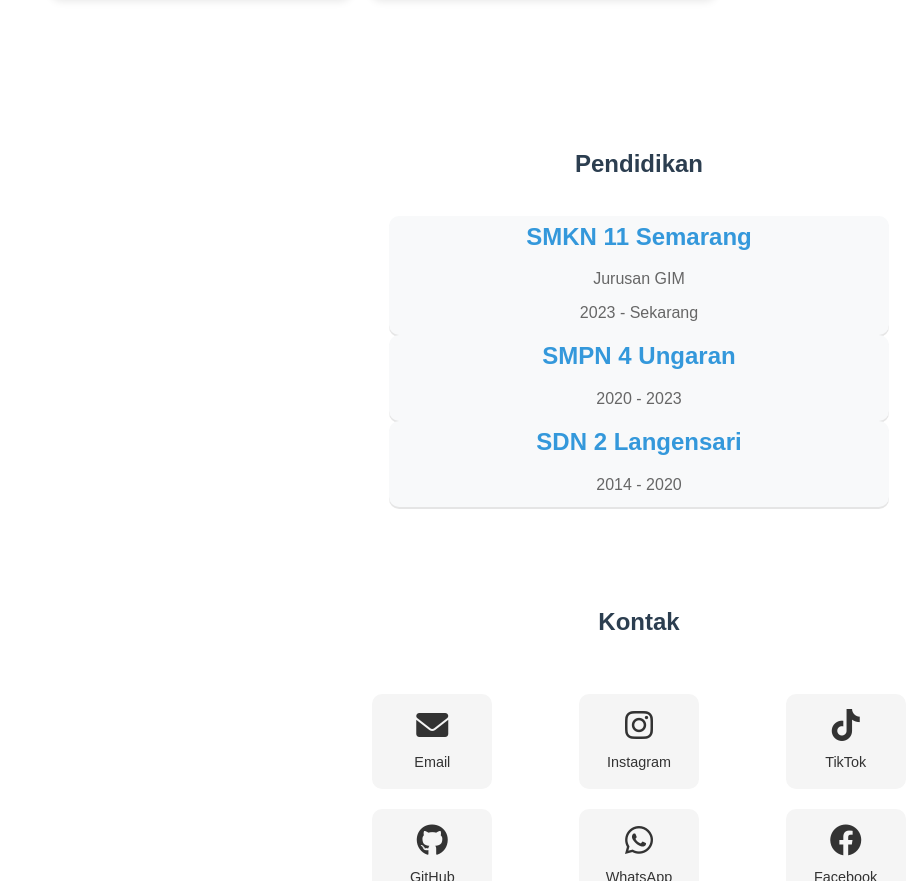
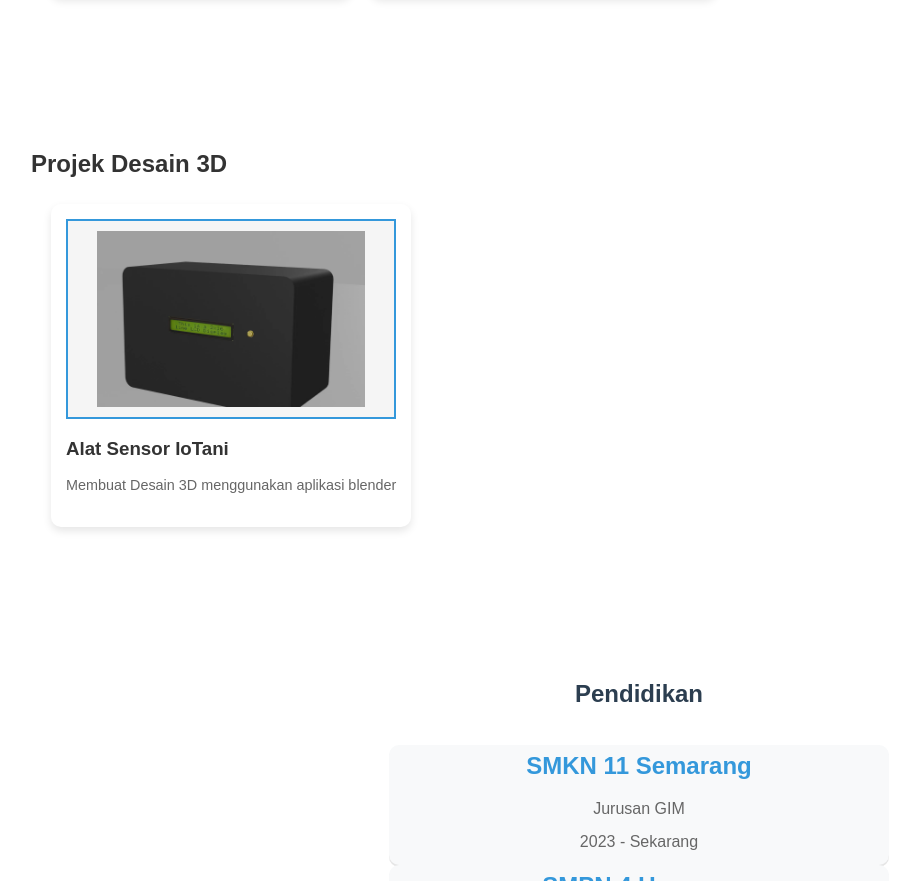
Before and after one commit to Fahrian-Annas/Portofolio-Fahrian-Annas, a plain HTML site: page index.html in a window 1280 px wide. Shown: the part 2091-2972 px from the top of the page, without its empty margins (1-921 px from the left). Drawn offline with Linux system fonts and the light colour scheme.

Commit message:
Update index.html

```diff
--- a/index.html
+++ b/index.html
@@ -179,6 +179,21 @@
         </div>
     </section>
 
+    <section id="projects">
+        <h2>Projek Desain 3D</h2>
+        <div class="project-slider">
+            <div class="project-card">
+                <div class="card-content">
+                    <a href="https://drive.google.com/file/d/1hkeARW0iekf-dagJGsl28NmBG75bR7gT/view?usp=drivesdk" target="_blank" class="foto-link">
+                    <img src="desain 3d.png" class="image-monster"></img> </a>
+                    <div class="card-text">
+                        <h3><b>Alat Sensor IoTani</b></h3>
+                        <p>Membuat Desain 3D menggunakan aplikasi blender</p>
+                    </div>
+                </div>
+            </div>
+  </section>
+
     <section id="education">
         <h2>Pendidikan</h2>
         <div class="education-item">
```
